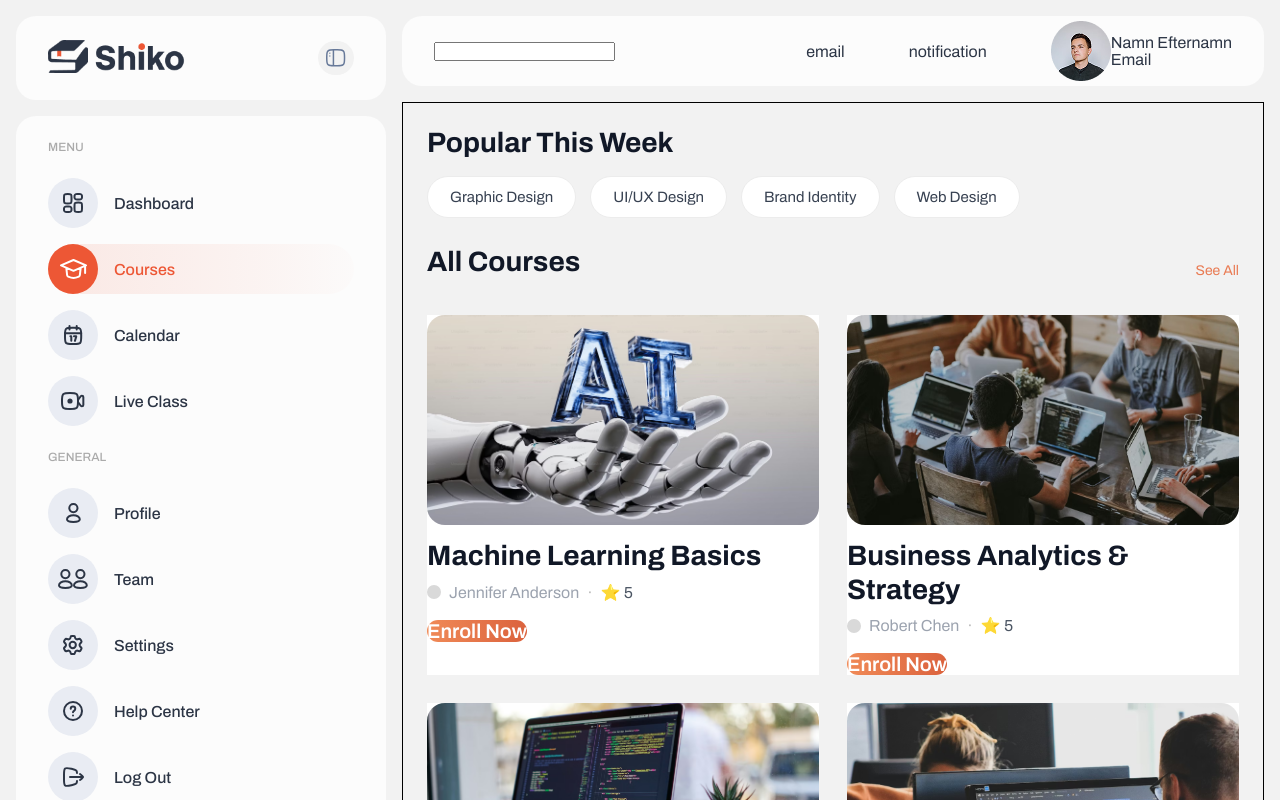
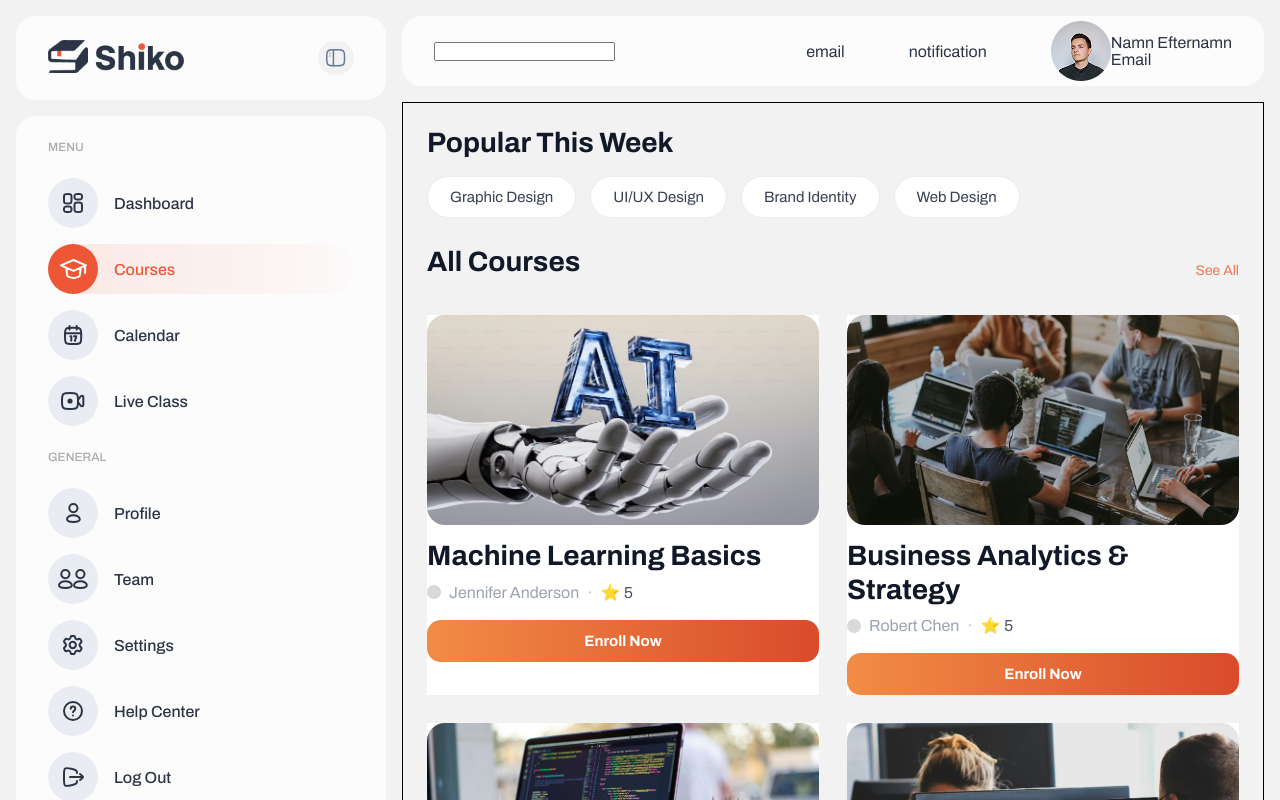
Before and after one commit to lms-cms25/frontend, a Next.js app: page /courses in a window 1280 px wide. Shown: the top 800 px of the page. Built offline with nearby package versions, Linux system fonts and the light colour scheme.

Commit message:
feat(courses): improve enroll button UI styling

```diff
--- a/src/app/(app)/courses/courses.module.css
+++ b/src/app/(app)/courses/courses.module.css
@@ -123,15 +123,31 @@
 
 /* Knapp */
 .enrollButton {
+  display: flex;
+  align-items: center;
+  justify-content: center;
+
   width: 100%;
-  height: 56px;
+  height: 42px;
+  margin-top: 16px;
+
+  background: linear-gradient(90deg, #f28c45, #d94b2b);
+  color: #ffffff;
+
   border: none;
-  border-radius: 999px;
-  background: linear-gradient(90deg, #f08a57 0%, #db623d 100%);
-  color: #ffffff;
-  font-size: 20px;
-  font-weight: 600;
+  border-radius: 14px;
+
+  font-size: 15px;
+  font-weight: 700;
+  text-decoration: none;
+
   cursor: pointer;
+  transition: 0.2s ease;
+}
+
+.enrollButton:hover {
+  opacity: 0.9;
+  transform: translateY(-1px);
 }
 
 /* Hover på knapp */
```
